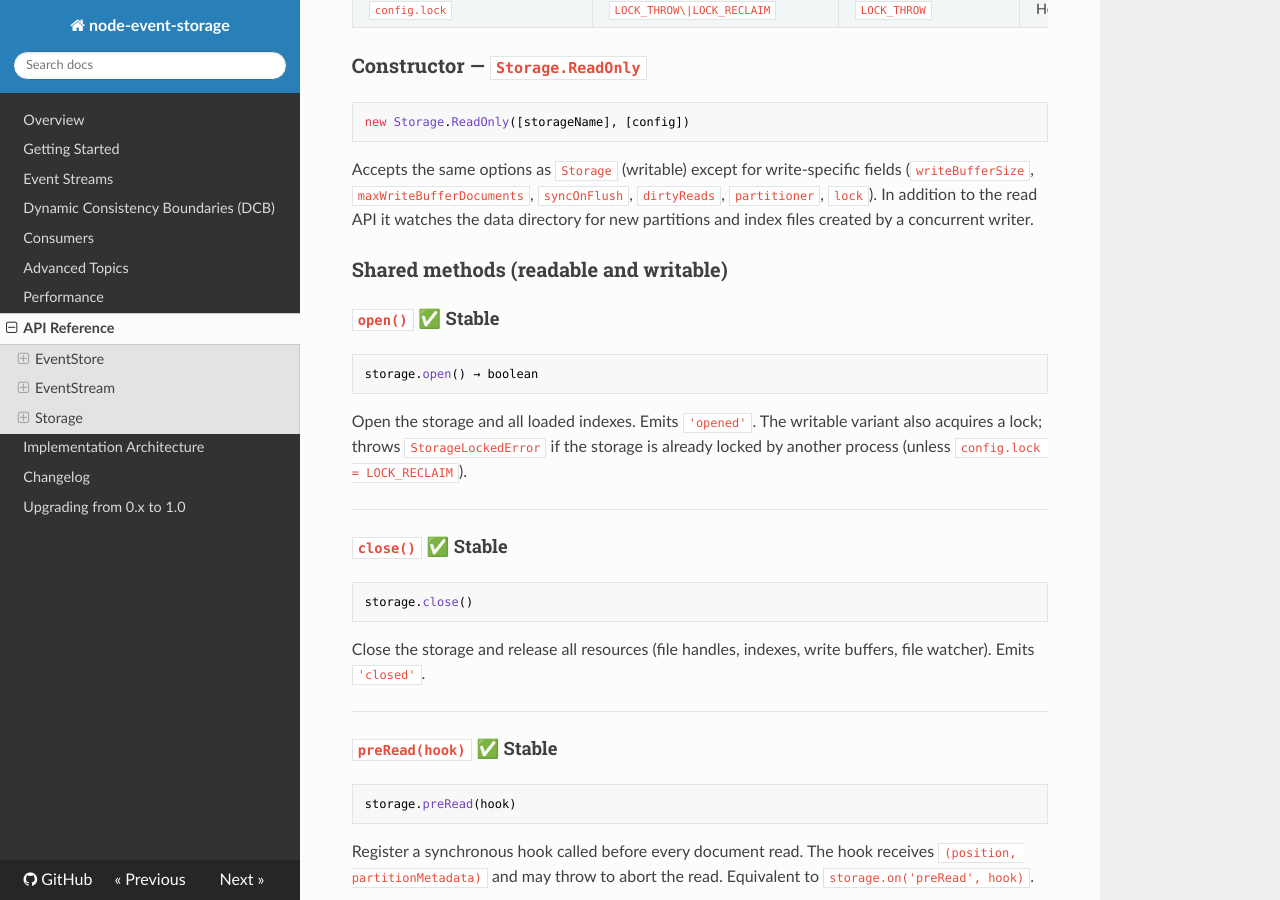
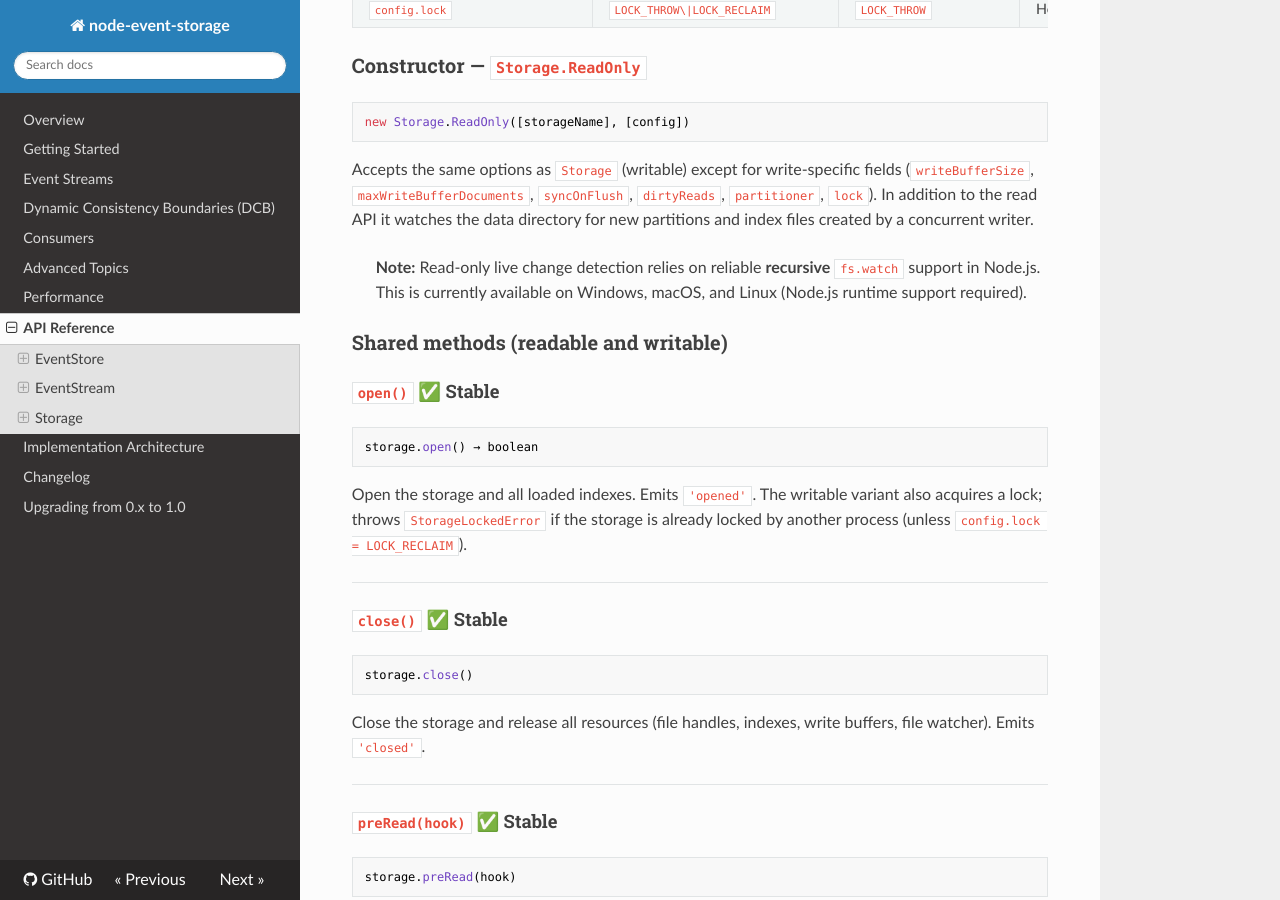
Before and after one commit to albe/node-event-storage, an MkDocs documentation site: the page built from docs/api.md, in a window 1280 px wide and 900 px high, scrolled down 12924 px. Built offline with MkDocs 1.6.1, drawn with Linux system fonts in a browser that asks for light colours; nearby versions of some CDN libraries.

```diff
--- a/docs/api.md
+++ b/docs/api.md
@@ -597,6 +597,8 @@ new Storage.ReadOnly([storageName], [config])
 
 Accepts the same options as `Storage` (writable) except for write-specific fields (`writeBufferSize`, `maxWriteBufferDocuments`, `syncOnFlush`, `dirtyReads`, `partitioner`, `lock`).  In addition to the read API it watches the data directory for new partitions and index files created by a concurrent writer.
 
+> **Note:** Read-only live change detection relies on reliable **recursive** `fs.watch` support in Node.js. This is currently available on Windows, macOS, and Linux (Node.js runtime support required).
+
 ### Shared methods (readable and writable)
 
 #### `open()` ✅ Stable
```
Also changed, not shown: 1 other file.
